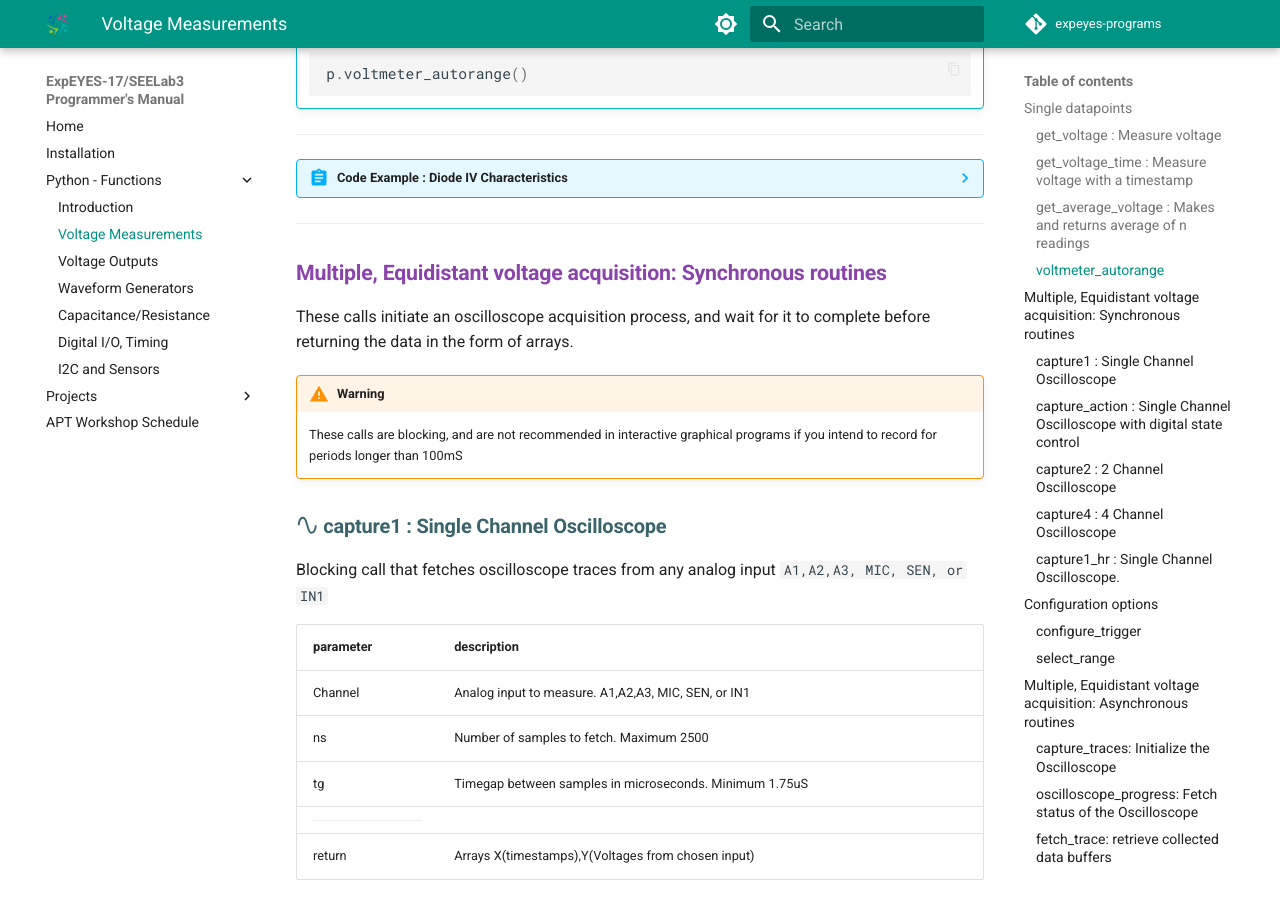
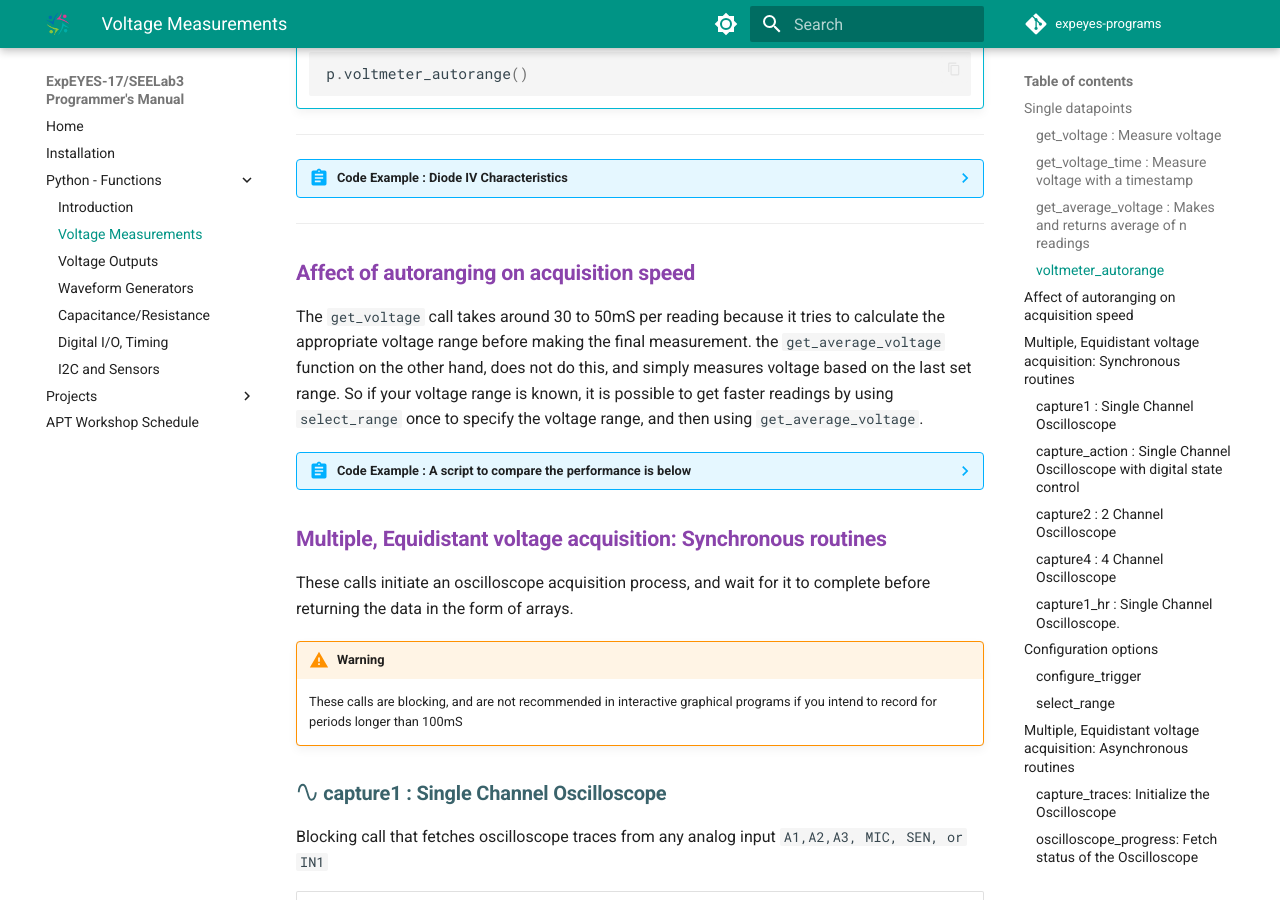
Before and after one commit to csparkresearch/eyes17lib-docs, an MkDocs documentation site: the page built from docs/programming/analog.md, in a window 1280 px wide and 900 px high, scrolled down 1380 px. Built offline with MkDocs 1.6.1 and Material for MkDocs 9.7.7, drawn with Linux system fonts in a browser that asks for light colours; comment, search, counter and statistics services are not loaded.

Commit message:
add speed comparisonn script to analog.md

````diff
--- a/docs/programming/analog.md
+++ b/docs/programming/analog.md
@@ -87,6 +87,49 @@ and does not need to be called separately.
 	```
 
 <hr>
+
+## Affect of autoranging on acquisition speed
+
+The `get_voltage` call takes around 30 to 50mS per reading because it tries to calculate the
+appropriate voltage range before making the final measurement. the `get_average_voltage`
+function on the other hand, does not do this, and simply measures voltage based on the last
+set range. So if your voltage range is known, it is possible to get faster readings by using `select_range`
+once to specify the voltage range, and then using `get_average_voltage`.
+
+
+??? abstract "Code Example : A script to compare the performance is below"
+	```python
+	import eyes17.eyes as e
+	import numpy as np
+	import time
+	SAMPLES = 10000
+	p = e.open()
+	dat = np.zeros(SAMPLES)
+
+	# This will fix the voltmeter range first.
+	p.select_range('A1',4) #[16,8,4,2.5,1.5,1,.5,.25]
+	start_time = time.time()
+	for a in range(SAMPLES):
+		dat[a] = p.get_average_voltage('A1')
+
+	print(f'Fixed: collected {SAMPLES} datapoints in {time.time()-start_time} Seconds. speed=','%.2f mS'%(1000.*(time.time()-start_time)/SAMPLES))
+	# This will autorange the voltmeter each time. will be slow for large AC signals
+	SAMPLES = 100  #Take smaller number of samples because around 30mS is expected for each reading.
+	start_time = time.time()
+	for a in range(SAMPLES):
+		dat[a] = p.get_voltage('A1')
+
+	print(f'autoranged: collected {SAMPLES} datapoints in {time.time()-start_time} Seconds. speed=','%.2f mS'%(1000.*(time.time()-start_time)/SAMPLES))
+	```
+
+	Results show 34mS for the autoranging method, and 0.4mS per reading for the normal one.
+
+	```commandline
+	opened /dev/ttyACM0
+	Fixed: collected 10000 datapoints in 4.83714485168457 Seconds. speed= 0.48 mS
+	autoranged: collected 100 datapoints in 3.556631565093994 Seconds. speed= 35.57 mS
+	```
+
 
 ## Multiple, Equidistant voltage acquisition: Synchronous routines
 
````
